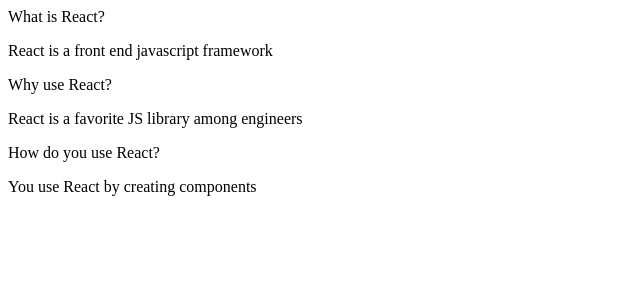
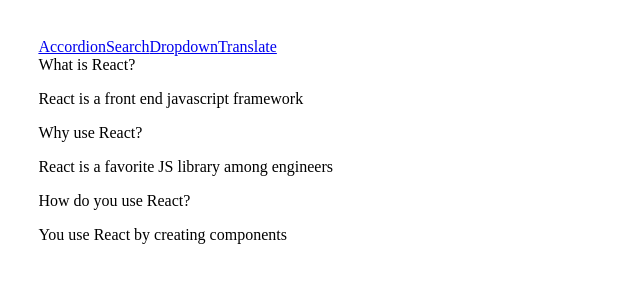
Before and after one commit to su-duque/widgets, a React (Create React App) app: page / in a window 1280 px wide. Shown: the top 300 px of the page, without its empty margins (0-640 px from the left). Built offline with nearby package versions, Linux system fonts and the light colour scheme; the HTML template or start-up script is replaced by a standard one.

Commit message:
Se crea el componente Header para la navegación y se agrega un margin al body

```diff
--- a/src/App.js
+++ b/src/App.js
@@ -1,9 +1,12 @@
 import React, { useState } from 'react';
 import Accordion from './components/Accordion';
 import Dropdown from './components/Dropdown';
+import Header from './components/Header';
 import Route from './components/Route';
 import Search from './components/Search';
 import Translate from './components/Translate';
+
+import './index.css';
 
 const items = [
   {
@@ -66,7 +69,7 @@
 
 /* Además, en lugar de todas las funciones anteriores, sería mejor implementar
 una función que haga todas las validaciones, pero esta no es una solución
-tipo React. ¡Lo mejor es crear un Componente! */
+tipo React. ¡Lo mejor es crear un Componente! --> Route*/
 /* const showComponent = (route, component) => {
   return window.location.pathname === route ? component : null;
 }; */
@@ -99,6 +102,7 @@
       */}
       {/* <Translate /> */}
 
+      <Header/>
       <Route path='/'>
         <Accordion items={items} />
       </Route>
--- /dev/null
+++ b/src/components/Header.js
@@ -0,0 +1,21 @@
+import React from 'react';
+
+const Header = () => {
+  return (
+    <div className='ui secondary pointing menu'>
+      <a href='/' className='item'>
+        Accordion
+      </a>
+      <a href='/list' className='item'>
+        Search
+      </a>
+      <a href='/dropdown' className='item'>
+        Dropdown
+      </a>
+      <a href='/translate' className='item'>
+        Translate
+      </a>
+    </div>
+  );
+};
+export default Header;
--- a/src/components/Route.js
+++ b/src/components/Route.js
@@ -1,4 +1,4 @@
-// Solo se necesita React cuando se está escribiendo JSX
+// No se importa React, porque Solo se necesita cuando se está escribiendo JSX
 // import React from 'react';
 
 const Route = ({ path, children }) => {
--- /dev/null
+++ b/src/index.css
@@ -0,0 +1,3 @@
+body {
+  margin: 3vw;
+}
```
